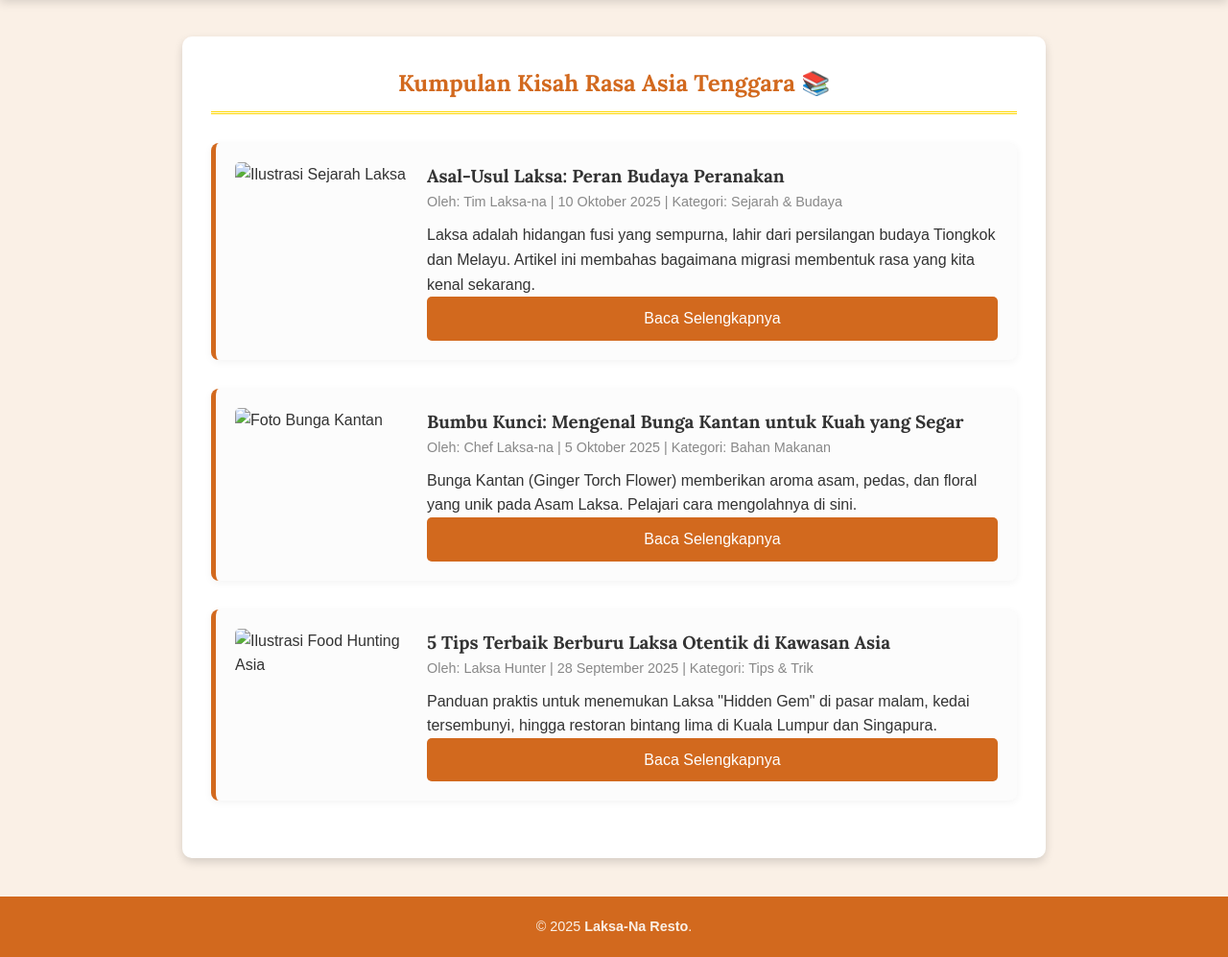
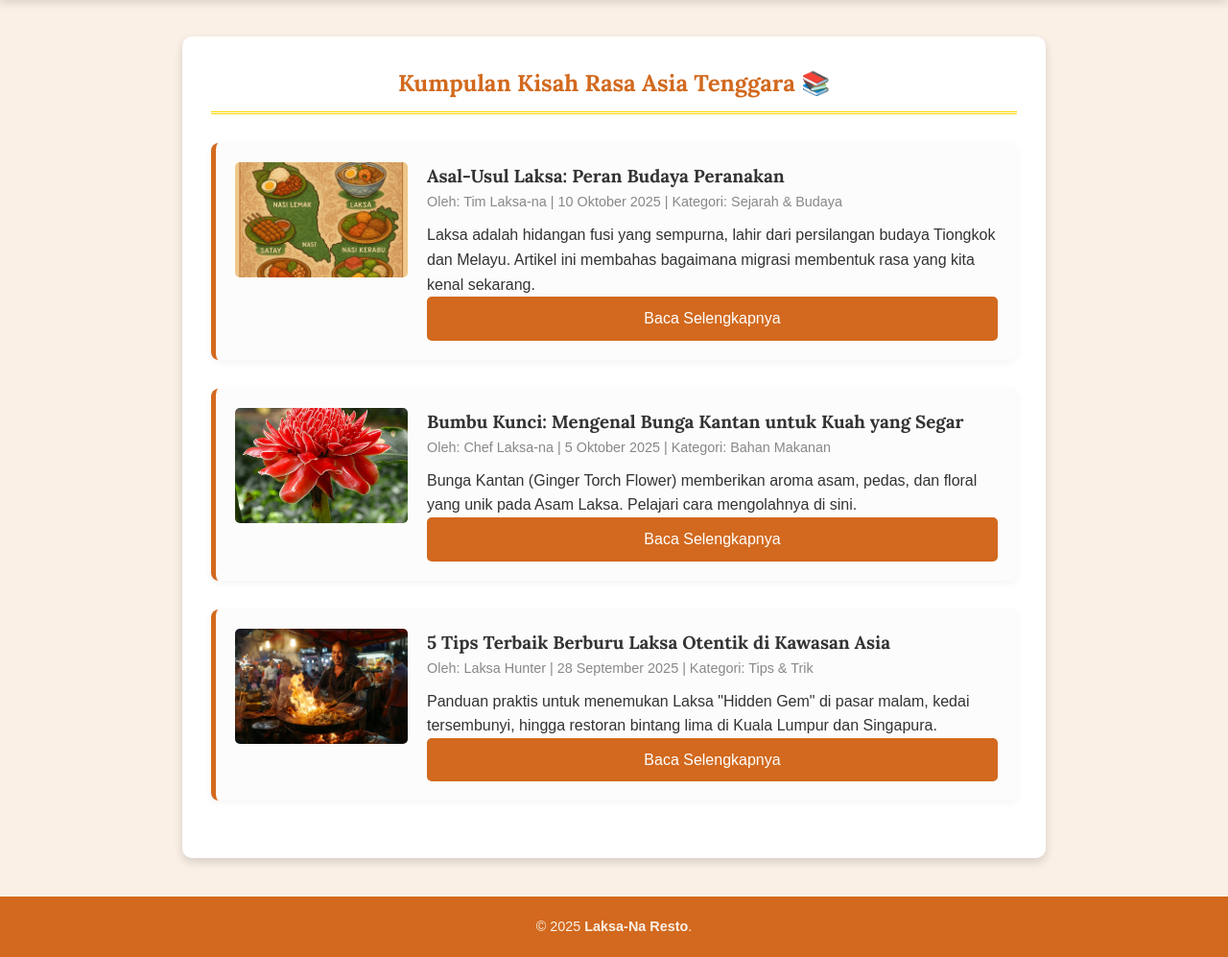
Before and after one commit to Bayu274/LAKSA-NA, a plain HTML site: page Food and Resto Directory/articles.html in a window 1280 px wide. Shown: the part 78-1075 px from the top of the page at 96% size. Drawn offline with Linux system fonts and the light colour scheme.

Commit message:
update articles.html

```diff
--- a/Food and Resto Directory/articles.html
+++ b/Food and Resto Directory/articles.html
@@ -24,7 +24,7 @@
         <h2>Kumpulan Kisah Rasa Asia Tenggara 📚</h2>
 
         <article class="article-card">
-            <img src="sejarah-laksa.jpg" alt="Ilustrasi Sejarah Laksa">
+            <img src="sejarah-laksa.jpeg" alt="Ilustrasi Sejarah Laksa">
             <div class="article-content">
                 <h3>Asal-Usul Laksa: Peran Budaya Peranakan</h3>
                 <p class="article-meta">Oleh: Tim Laksa-na | 10 Oktober 2025 | Kategori: Sejarah & Budaya</p>
@@ -34,7 +34,7 @@
         </article>
 
         <article class="article-card">
-            <img src="bunga-kantan.jpg" alt="Foto Bunga Kantan">
+            <img src="bunga-kantan.jpeg" alt="Foto Bunga Kantan">
             <div class="article-content">
                 <h3>Bumbu Kunci: Mengenal Bunga Kantan untuk Kuah yang Segar</h3>
                 <p class="article-meta">Oleh: Chef Laksa-na | 5 Oktober 2025 | Kategori: Bahan Makanan</p>
@@ -44,7 +44,7 @@
         </article>
 
         <article class="article-card">
-            <img src="food-hunting.jpg" alt="Ilustrasi Food Hunting Asia">
+            <img src="food-hunting.jpeg" alt="Ilustrasi Food Hunting Asia">
             <div class="article-content">
                 <h3>5 Tips Terbaik Berburu Laksa Otentik di Kawasan Asia</h3>
                 <p class="article-meta">Oleh: Laksa Hunter | 28 September 2025 | Kategori: Tips & Trik</p>
```
Also changed, not shown: Food and Resto Directory/bunga-kantan.jpeg (added), Food and Resto Directory/food-hunting.jpeg (added), Food and Resto Directory/sejarah-laksa.jpeg (added).
